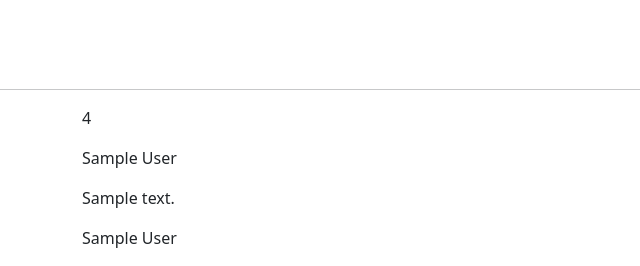
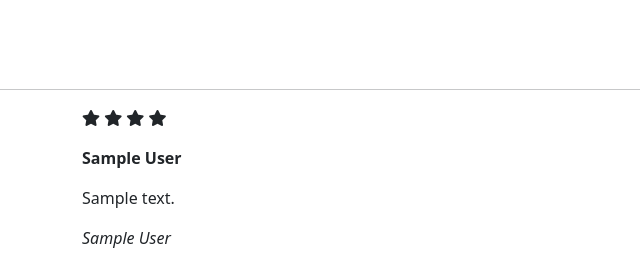
Before and after one commit to mangez84/juliasplants, a Django app: page /plants/ in a window 1280 px wide. Shown: the part 1191-1457 px from the top of the page, without its empty margins (0-640 px from the left). Run offline with Django 3.2, Linux system fonts and the light colour scheme; tables that the repository leaves empty hold one stand-in row (values such as "Sample post"); grey boxes marked "Sample" are stand-in pictures; some libraries are stand-ins or nearby versions.

Commit message:
Add a templatetag to loop over the rating as a range

```diff
--- a/plants/templates/plants/plants.html
+++ b/plants/templates/plants/plants.html
@@ -1,5 +1,6 @@
 {% extends "base.html" %}
 {% load static %}
+{% load range_tag %}
 
 {% block css %}
 {{ block.super }}
@@ -72,23 +73,28 @@
 </div>
 {% endblock %}
 
+{% if comments %}
 {% block footer %}
-{% if comments %}
 <hr>
 <div class="container">
     <div class="row">
         {% for comment in comments %}
         <div class="col-12 col-md-4 d-flex flex-column">
-            <p>{{ comment.rating }}</p>
-            <p>{{ comment.title }}</p>
+            <p>
+                {% for i in 0|range:comment.rating %}
+                <i class="fas fa-star" aria-hidden="true"></i>
+                {% endfor %}
+                <span class="sr-only">User Rating: {{ comment.rating }} stars.</span>
+            </p>
+            <p><strong>{{ comment.title }}</strong></p>
             <p>{{ comment.comment }}</p>
-            <p>{{ comment.profile.user.first_name }} {{ comment.profile.user.last_name }}</p>
+            <p><em>{{ comment.profile.user.first_name }} {{ comment.profile.user.last_name }}</em></p>
         </div>
         {% endfor %}
     </div>
 </div>
+{% endblock %}
 {% endif %}
-{% endblock %}
 
 {% block js %}
 {{ block.super }}
--- /dev/null
+++ b/plants/templatetags/range_tag.py
@@ -0,0 +1,8 @@
+from django import template
+
+register = template.Library()
+
+
+@register.filter(name='range')
+def filter_range(start, end):
+    return range(start, end)
--- a/templates/base.html
+++ b/templates/base.html
@@ -62,7 +62,7 @@
                             </ul>
                         </li>
                         <li class="nav-item">
-                            <a class="nav-link {% if request.resolver_match.url_name == 'blog' %}active{% endif %}"
+                            <a class="nav-link {% if request.resolver_match.url_name == 'show_blog_posts' %}active{% endif %}"
                                 aria-current="page" href="{% url 'show_blog_posts' %}">Blog</a>
                         </li>
                         <li class="nav-item dropdown ms-1 ms-lg-auto">
```
Also changed, not shown: plants/templatetags/__init__.py (added).
